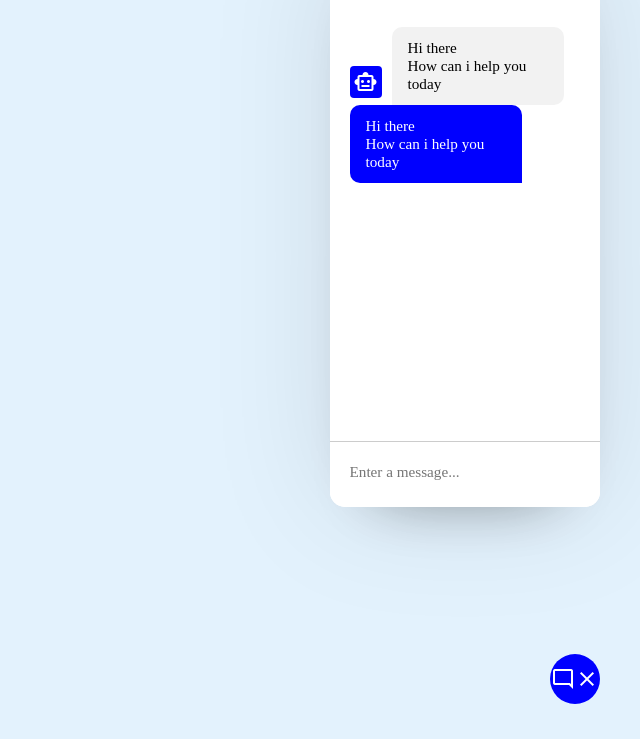
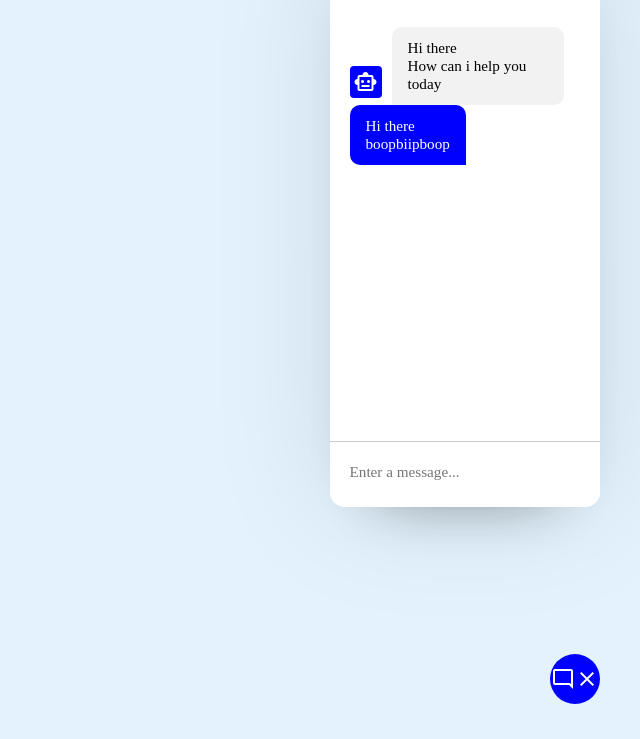
Before and after one commit to eirilovi/SMPBOT, a website: page index.html in a window 1280 px wide. Shown: the part 61-800 px from the top of the page, without its empty margins (640-1280 px from the left). Drawn offline with nearby package versions, Linux system fonts and the light colour scheme.

Commit message:
small update

```diff
--- a/index.html
+++ b/index.html
@@ -26,7 +26,7 @@
             <p>Hi there <br> How can i help you today</p>
           </li>
           <li class="chat outgoing">
-            <p>Hi there <br> How can i help you today</p>
+            <p>Hi there <br> boopbiipboop</p>
           </li>
           </li>
         </ul>
```
